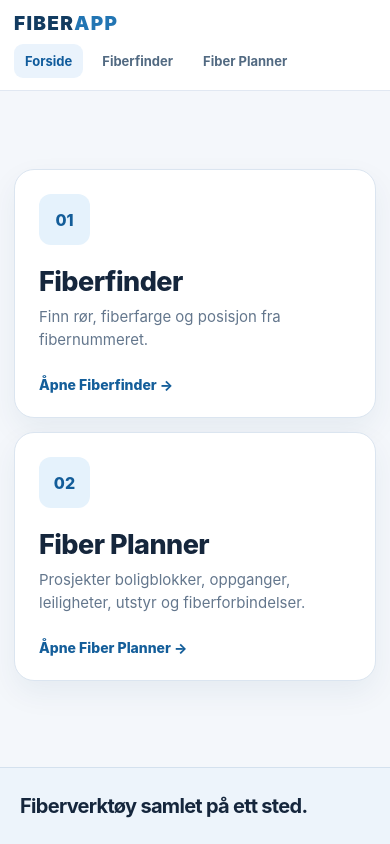
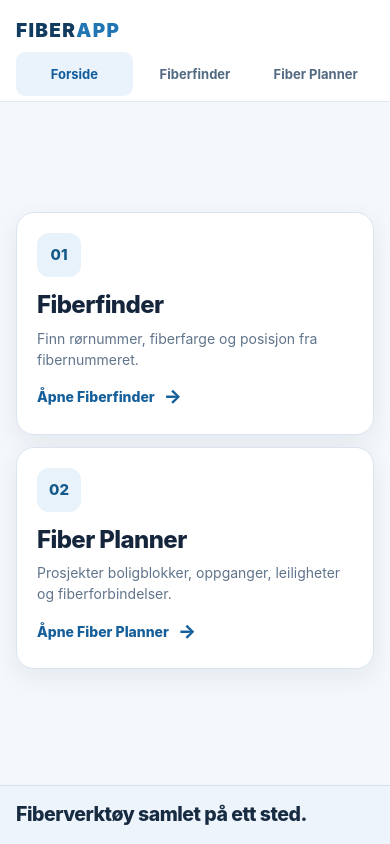
Before and after one commit to Halfe85/fiberapp, an Angular app: page /fiberapp/#/ in a window 390 px wide. Built offline with nearby package versions, Linux system fonts and the light colour scheme.

Commit message:
Improve mobile-first landing page cards, navigation and safe-area spacing

```diff
--- a/index.html
+++ b/index.html
@@ -1,13 +1,101 @@
-<!doctype html><html lang="no"><head><meta charset="utf-8"><meta name="viewport" content="width=device-width, initial-scale=1"><meta name="theme-color" content="#f4f7fb"><title>Fiberapp – fiberverktøy</title><style>
-:root{font-family:system-ui,-apple-system,"Segoe UI",sans-serif;background:#f4f7fb;color:#15283d}
-*{box-sizing:border-box}body{margin:0;min-height:100dvh;display:flex;flex-direction:column}a{color:inherit;text-decoration:none}
-header{background:#fff;border-bottom:1px solid #e0e9f2}.shell{max-width:1100px;margin:auto;padding:20px}
-.brand{font-size:20px;font-weight:900;letter-spacing:.05em}.brand span{color:#1d6fa8}
-main{width:100%;max-width:1100px;margin:auto;flex:1;display:flex;align-items:center;padding:45px 20px 70px}h1{font-size:clamp(36px,6vw,60px);letter-spacing:-.04em;margin:6px 0 12px}
-p{color:#647991;line-height:1.55}.eyebrow{font-size:11px;font-weight:800;letter-spacing:.13em;color:#26679f}
-.grid{display:grid;grid-template-columns:1fr 1fr;gap:18px;width:100%}
-.tile{display:flex;flex-direction:column;border:1px solid #d8e4ef;background:white;padding:30px;border-radius:19px;min-height:260px;box-shadow:0 12px 30px #23476a10}
-.tile:hover{border-color:#8ab7db}.num{display:grid;place-items:center;background:#e8f3fc;color:#185a90;border-radius:12px;width:48px;height:48px;font-weight:800}
-.tile strong{font-size:28px;margin-top:25px}.tile p{font-size:15px;margin:9px 0}.link{margin-top:auto;padding-top:20px;font-size:14px;font-weight:800;color:#145f98}.bottom-bar{background:#edf4fb;border-top:1px solid #d4e1ee}.bottom-bar .shell{padding:25px 20px}.bottom-bar h1{font-size:clamp(20px,3vw,32px);margin:0;line-height:1.3}
-@media(max-width:650px){main{padding:34px 14px 54px}.grid{grid-template-columns:1fr}.tile{min-height:228px;padding:24px}.tile strong{margin-top:20px}}
-</style></head><body><header><div class="shell"><a class="brand" href="./">FIBER<span>APP</span></a></div></header><main><div class="grid"><a class="tile" href="./finder/"><span class="num">01</span><strong>Fiberfinder</strong><p>Finn rørnummer, fiberfarge og posisjon fra fibernummeret.</p><span class="link">Åpne Fiberfinder →</span></a><a class="tile" href="./planner/"><span class="num">02</span><strong>Fiber Planner</strong><p>Prosjekter boligblokker, oppganger, leiligheter og fiberforbindelser.</p><span class="link">Åpne Fiber Planner →</span></a></div></main><footer class="bottom-bar"><div class="shell"><h1>Fiberverktøy samlet på ett sted.</h1></div></footer></body></html>
+<!doctype html>
+<html lang="no">
+<head>
+  <meta charset="utf-8">
+  <meta name="viewport" content="width=device-width,initial-scale=1,viewport-fit=cover">
+  <meta name="theme-color" content="#f4f7fb">
+  <title>Fiberapp – fiberverktøy</title>
+  <style>
+:root {
+  font-family: system-ui,-apple-system,"Segoe UI",sans-serif;
+  color:#172b41;background:#f4f7fb;
+  -webkit-text-size-adjust:100%;
+}
+*{box-sizing:border-box}
+html{min-width:280px}
+body{margin:0;min-height:100vh;min-height:100dvh;display:flex;flex-direction:column}
+a{color:inherit;text-decoration:none}
+a:focus-visible{outline:3px solid #216fae;outline-offset:4px}
+.site-header{background:#fff;border-bottom:1px solid #dce7f1}
+.container{width:100%;max-width:1100px;margin-inline:auto;padding-inline:20px}
+.site-header .container{min-height:64px;display:flex;align-items:center}
+.brand{display:inline-flex;align-items:center;min-height:44px;font-size:20px;font-weight:900;letter-spacing:.05em;color:#17344f}
+.brand span{color:#1d6fa8}
+.landing-main{width:100%;max-width:1100px;flex:1;display:flex;align-items:center;margin-inline:auto;padding:40px 20px}
+.tool-grid{display:grid;grid-template-columns:minmax(0,1fr);gap:14px;width:100%}
+.tool-card{
+  min-width:0;min-height:206px;display:flex;flex-direction:column;
+  border:1px solid #d8e4ef;background:#fff;border-radius:18px;
+  padding:24px;box-shadow:0 8px 24px rgba(19,52,84,.07);
+  transition:border-color .15s,box-shadow .15s,transform .15s;
+  -webkit-tap-highlight-color:transparent;touch-action:manipulation;
+}
+.tool-card:focus-visible{outline:3px solid #216fae;outline-offset:3px}
+.tool-card:hover{border-color:#a6c5df}
+.tool-card:active{background:#f9fcff;transform:scale(.995)}
+.card-number{display:grid;place-items:center;width:44px;height:44px;flex:none;background:#e7f2fb;color:#145988;border-radius:12px;font-size:15px;font-weight:850}
+.card-title{display:block;margin:17px 0 0;font-size:clamp(23px,5vw,28px);font-weight:800;letter-spacing:-.025em;line-height:1.2}
+.card-description{display:block;color:#60748b;font-size:15px;line-height:1.5;margin:8px 0 0;overflow-wrap:anywhere}
+.card-action{display:inline-flex;gap:9px;align-items:center;margin-top:auto;padding-top:19px;font-size:15px;font-weight:800;color:#155f9b;min-height:44px}
+.card-action .arrow{font-size:19px}
+.bottom-bar{background:#edf4fb;border-top:1px solid #d4e1ee}
+.bottom-bar .container{padding-block:20px}
+.bottom-bar h1{margin:0;font-size:clamp(19px,3vw,30px);font-weight:800;letter-spacing:-.025em;line-height:1.32;color:#172b41}
+@media(min-width:700px){
+  .tool-grid{grid-template-columns:repeat(2,minmax(0,1fr));gap:20px}
+  .tool-card{min-height:284px;padding:32px;border-radius:20px}
+  .card-title{margin-top:23px}
+  .card-action{padding-top:28px}
+}
+@media(max-width:699px){
+  .container{padding-inline:max(16px,env(safe-area-inset-left,0px)) max(16px,env(safe-area-inset-right,0px))}
+  .site-header .container{min-height:60px;padding-top:env(safe-area-inset-top,0px)}
+  .landing-main{padding:24px 16px 30px;align-items:center}
+  .tool-grid{gap:12px}
+  .tool-card{min-height:192px;padding:20px}
+  .card-title{font-size:24px;margin-top:14px}
+  .card-description{font-size:14px}
+  .card-action{padding-top:10px;font-size:14px}
+  .bottom-bar .container{padding-block:16px;padding-bottom:calc(16px + env(safe-area-inset-bottom,0px))}
+  .bottom-bar h1{font-size:clamp(18px,5vw,23px)}
+}
+@media(max-width:350px){
+  .landing-main{padding:16px 12px 22px}
+  .tool-card{padding:17px;min-height:184px}
+  .card-description{font-size:13.5px}
+  .card-title{font-size:22px}
+}
+@media(max-height:680px) and (max-width:699px){
+  .landing-main{align-items:flex-start}
+  .tool-card{min-height:176px}
+}
+@media(prefers-reduced-motion:reduce){
+  .tool-card{transition:none}
+}
+</style>
+</head>
+<body>
+  <header class="site-header"><div class="container">
+    <a class="brand" href="./" aria-label="Fiberapp forside">FIBER<span>APP</span></a>
+  </div></header>
+  <main class="landing-main" id="main">
+    <nav class="tool-grid" aria-label="Velg fiberverktøy">
+      <a class="tool-card" href="./finder/">
+        <span class="card-number" aria-hidden="true">01</span>
+        <span class="card-title">Fiberfinder</span>
+        <span class="card-description">Finn rørnummer, fiberfarge og posisjon fra fibernummeret.</span>
+        <span class="card-action">Åpne Fiberfinder <span class="arrow" aria-hidden="true">→</span></span>
+      </a>
+      <a class="tool-card" href="./planner/">
+        <span class="card-number" aria-hidden="true">02</span>
+        <span class="card-title">Fiber Planner</span>
+        <span class="card-description">Prosjekter boligblokker, oppganger, leiligheter og fiberforbindelser.</span>
+        <span class="card-action">Åpne Fiber Planner <span class="arrow" aria-hidden="true">→</span></span>
+      </a>
+    </nav>
+  </main>
+  <footer class="bottom-bar"><div class="container">
+    <h1>Fiberverktøy samlet på ett sted.</h1>
+  </div></footer>
+</body>
+</html>
--- a/src/app/home.component.ts
+++ b/src/app/home.component.ts
@@ -1,16 +1,26 @@
 import {Component} from '@angular/core';
 import {RouterLink} from '@angular/router';
-@Component({selector:'app-home',standalone:true,imports:[RouterLink],template:`
- <section class="page home">
-  <div class="tile-grid">
-   <a class="tool-tile" routerLink="/finder"><span class="tile-icon" aria-hidden="true">01</span>
-    <span class="tile-title">Fiberfinder</span><span class="tile-sub">Finn rør, fiberfarge og posisjon fra fibernummeret.</span>
-    <span class="tile-action">Åpne Fiberfinder <span aria-hidden="true">→</span></span>
-   </a>
-   <a class="tool-tile" routerLink="/planner"><span class="tile-icon" aria-hidden="true">02</span>
-    <span class="tile-title">Fiber Planner</span><span class="tile-sub">Prosjekter boligblokker, oppganger, leiligheter, utstyr og fiberforbindelser.</span>
-    <span class="tile-action">Åpne Fiber Planner <span aria-hidden="true">→</span></span>
-   </a>
-  </div>
- </section>`})
+
+@Component({
+  selector:'app-home',
+  standalone:true,
+  imports:[RouterLink],
+  template:`
+    <section class="page home" aria-label="Velg fiberverktøy">
+      <nav class="tile-grid" aria-label="Fiberverktøy">
+        <a class="tool-tile" routerLink="/finder">
+          <span class="tile-icon" aria-hidden="true">01</span>
+          <span class="tile-title">Fiberfinder</span>
+          <span class="tile-sub">Finn rørnummer, fiberfarge og posisjon fra fibernummeret.</span>
+          <span class="tile-action">Åpne Fiberfinder <span aria-hidden="true">→</span></span>
+        </a>
+        <a class="tool-tile" routerLink="/planner">
+          <span class="tile-icon" aria-hidden="true">02</span>
+          <span class="tile-title">Fiber Planner</span>
+          <span class="tile-sub">Prosjekter boligblokker, oppganger, leiligheter og fiberforbindelser.</span>
+          <span class="tile-action">Åpne Fiber Planner <span aria-hidden="true">→</span></span>
+        </a>
+      </nav>
+    </section>`
+})
 export class HomeComponent {}
--- a/src/styles.css
+++ b/src/styles.css
@@ -33,13 +33,69 @@ button.secondary{background:#eaf1f8;color:#235076}button.danger{background:#fff0
 @media(max-width:600px){.planner-bar,.inline-form{display:grid;grid-template-columns:1fr;align-items:stretch}.planner-bar>label,.inline-form label{min-width:0}.planner-tabs button{font-size:13px;padding:10px 13px}}
 
 
-.topbar{background:#fff;border-bottom:1px solid #e1e8f2;position:sticky;top:0;z-index:20}.topinner{max-width:1160px;margin:auto;padding:14px 20px;display:flex;align-items:center;justify-content:space-between;gap:22px}
-.brand{font-size:19px;font-weight:900;letter-spacing:.07em;color:#123b60}.brand span{color:#2275b3}.topinner nav{display:flex;gap:8px;align-items:center;overflow-x:auto}
-.topinner nav a{padding:10px 13px;color:#526a82;font-size:13px;font-weight:700;border-radius:9px;white-space:nowrap}.topinner nav a.active,.topinner nav a:hover{background:#eaf3fc;color:#115c9c}.footer{text-align:center;color:#8090a1;padding:20px;font-size:12px}
-app-root{min-height:100dvh;display:flex;flex-direction:column}app-root>main{flex:1;display:flex;align-items:center}app-root>main>.home{width:100%}.home{padding-top:42px;padding-bottom:64px}
-.tile-grid{display:grid;grid-template-columns:repeat(2,minmax(0,1fr));gap:20px}
-.tool-tile{display:flex;flex-direction:column;min-height:280px;border:1px solid #dbe5f0;background:#fff;border-radius:20px;padding:32px;box-shadow:0 12px 30px #123c6010;transition:transform .15s,border-color .15s}
-.tool-tile:hover{transform:translateY(-3px);border-color:#8db8dd}.tile-icon{display:grid;place-items:center;background:#e5f2fc;color:#135d99;border-radius:12px;width:51px;height:51px;font-size:16px;font-weight:800}
-.tile-title{font-size:27px;font-weight:850;letter-spacing:-.02em;margin-top:25px}.tile-sub{font-size:15px;color:#64778d;line-height:1.5;margin-top:8px}.tile-action{color:#145e9a;font-weight:800;font-size:14px;margin-top:auto;padding-top:25px}
-.home-bottom-bar{background:#edf4fb;border-top:1px solid #d4e1ee;padding:25px 20px}.home-bottom-bar .footer-container{max-width:1160px;margin:auto}.home-bottom-bar h1{margin:0;font-size:clamp(20px,3vw,32px);line-height:1.3;color:#15263c}
-@media(max-width:650px){.topinner{align-items:flex-start;flex-direction:column;padding:12px 14px;gap:9px}.topinner nav{width:100%}.topinner nav a{padding:9px 11px}.home{padding-top:26px;padding-bottom:34px}.tile-grid{grid-template-columns:1fr;gap:14px}.tool-tile{min-height:236px;padding:24px}.tile-title{margin-top:20px}}
+
+/* Application header */
+.topbar{background:#fff;border-bottom:1px solid #e1e8f2;position:sticky;top:0;z-index:20}
+.topinner{width:100%;max-width:1160px;margin-inline:auto;padding:12px 20px;min-height:64px;display:flex;align-items:center;justify-content:space-between;gap:16px}
+.brand{display:inline-flex;align-items:center;font-size:19px;font-weight:900;letter-spacing:.07em;color:#123b60;min-height:44px;white-space:nowrap}
+.brand span{color:#2275b3}
+.topinner nav{display:flex;align-items:center;gap:4px;min-width:0}
+.topinner nav a{display:inline-flex;align-items:center;justify-content:center;min-height:44px;padding:10px 12px;color:#526a82;font-size:13px;font-weight:700;border-radius:9px;white-space:nowrap}
+.topinner nav a.active,.topinner nav a:hover{background:#eaf3fc;color:#115c9c}
+.footer{text-align:center;color:#8090a1;padding:20px;font-size:12px}
+/* Landing page, mobile-first */
+app-root{min-height:100vh;min-height:100dvh;display:flex;flex-direction:column;min-width:0}
+app-root>main{flex:1;min-width:0;display:flex;flex-direction:column}
+app-home{display:flex;flex:1;min-width:0;width:100%;align-items:center}
+.home{max-width:1160px;width:100%;padding:28px 20px 36px}
+.tile-grid{display:grid;grid-template-columns:minmax(0,1fr);gap:14px}
+.tool-tile{
+  min-width:0;display:flex;flex-direction:column;min-height:206px;
+  background:#fff;border:1px solid #dbe5f0;border-radius:18px;padding:24px;
+  box-shadow:0 8px 24px rgba(19,52,84,.07);
+  transition:transform .15s,border-color .15s,box-shadow .15s;
+  -webkit-tap-highlight-color:transparent;touch-action:manipulation;
+}
+.tool-tile:hover{border-color:#a6c5df}
+.tool-tile:active{background:#f9fcff;transform:scale(.995)}
+.tool-tile:focus-visible{outline:3px solid #216fae;outline-offset:3px}
+.tile-icon{display:grid;place-items:center;background:#e7f2fb;color:#145988;border-radius:12px;width:44px;height:44px;flex:none;font-weight:850;font-size:15px}
+.tile-title{font-size:clamp(23px,5vw,28px);font-weight:800;letter-spacing:-.025em;line-height:1.2;margin-top:17px}
+.tile-sub{font-size:15px;line-height:1.5;color:#60748b;overflow-wrap:anywhere;margin-top:8px}
+.tile-action{display:inline-flex;align-items:center;gap:9px;color:#155f9b;font-weight:800;font-size:15px;min-height:44px;margin-top:auto;padding-top:19px}
+.tile-action span{font-size:19px}
+.home-bottom-bar{background:#edf4fb;border-top:1px solid #d4e1ee;padding:20px}
+.home-bottom-bar .footer-container{max-width:1120px;margin-inline:auto}
+.home-bottom-bar h1{font-size:clamp(19px,3vw,30px);line-height:1.32;letter-spacing:-.025em;font-weight:800;color:#172b41;margin:0}
+@media(min-width:700px){
+  .tile-grid{grid-template-columns:repeat(2,minmax(0,1fr));gap:20px}
+  .tool-tile{min-height:284px;padding:32px;border-radius:20px}
+  .tile-title{margin-top:23px}
+  .tile-action{padding-top:28px}
+}
+@media(max-width:699px){
+  .topinner{min-height:60px;flex-direction:column;align-items:stretch;gap:0;padding:8px max(16px,env(safe-area-inset-left,0px)) 5px max(16px,env(safe-area-inset-right,0px));padding-top:calc(8px + env(safe-area-inset-top,0px))}
+  .topinner nav{width:100%;overflow-x:auto;scrollbar-width:none}
+  .topinner nav::-webkit-scrollbar{display:none}
+  .topinner nav a{flex:1;min-width:max-content;padding:9px 10px}
+  .home{padding:24px 16px 30px}
+  .tile-grid{gap:12px}
+  .tool-tile{min-height:192px;padding:20px}
+  .tile-title{font-size:24px;margin-top:14px}
+  .tile-sub{font-size:14px}
+  .tile-action{font-size:14px;padding-top:10px}
+  .home-bottom-bar{padding:16px max(16px,env(safe-area-inset-left,0px));padding-bottom:calc(16px + env(safe-area-inset-bottom,0px))}
+  .home-bottom-bar h1{font-size:clamp(18px,5vw,23px)}
+}
+@media(max-width:350px){
+  .home{padding:16px 12px 22px}
+  .tool-tile{padding:17px;min-height:184px}
+  .tile-title{font-size:22px}
+  .tile-sub{font-size:13.5px}
+  .topinner nav a{font-size:12px;padding-inline:8px}
+}
+@media(max-height:680px) and (max-width:699px){
+  app-home{align-items:flex-start}
+  .tool-tile{min-height:176px}
+}
+@media(prefers-reduced-motion:reduce){.tool-tile{transition:none}}
```
